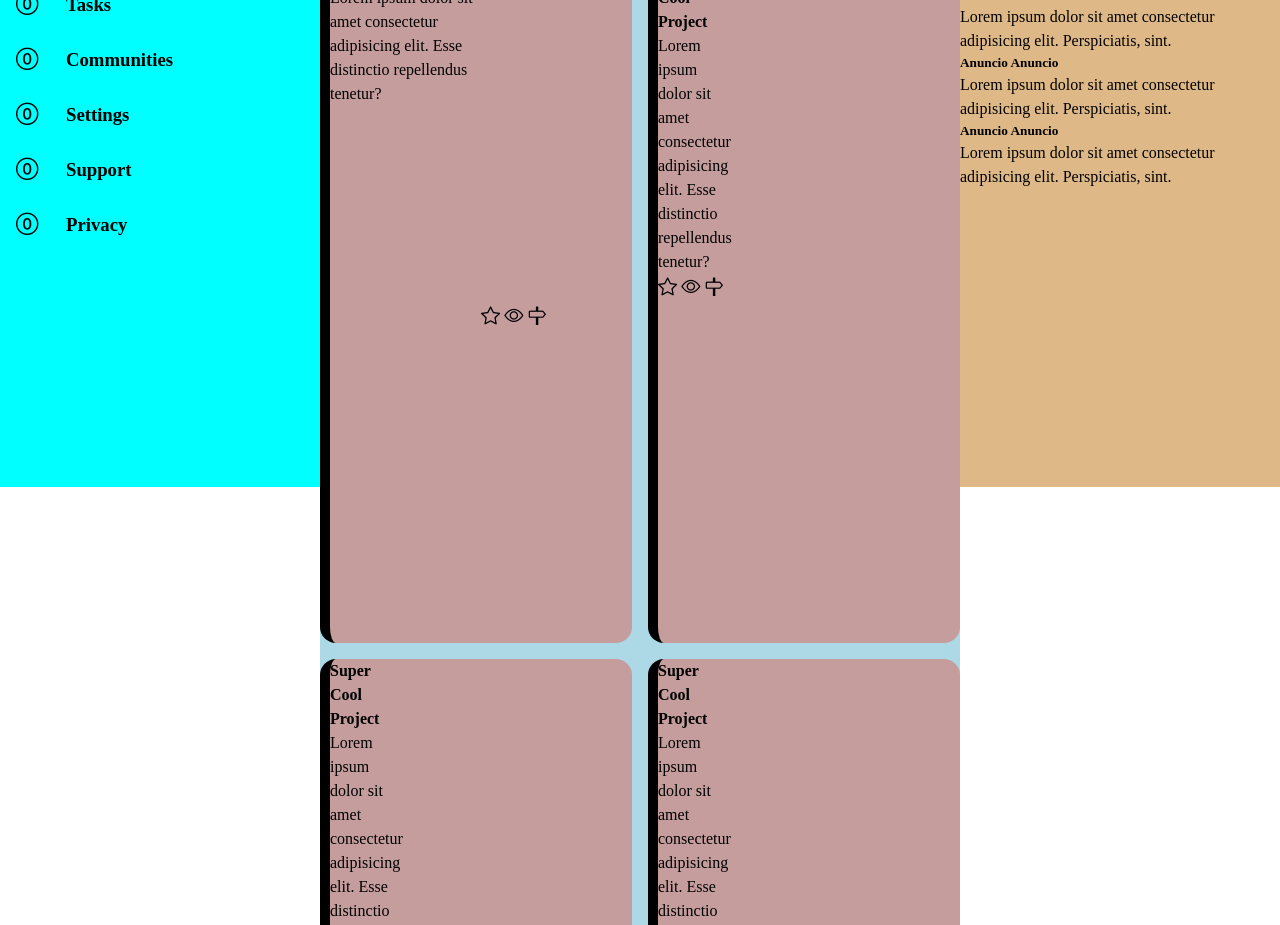
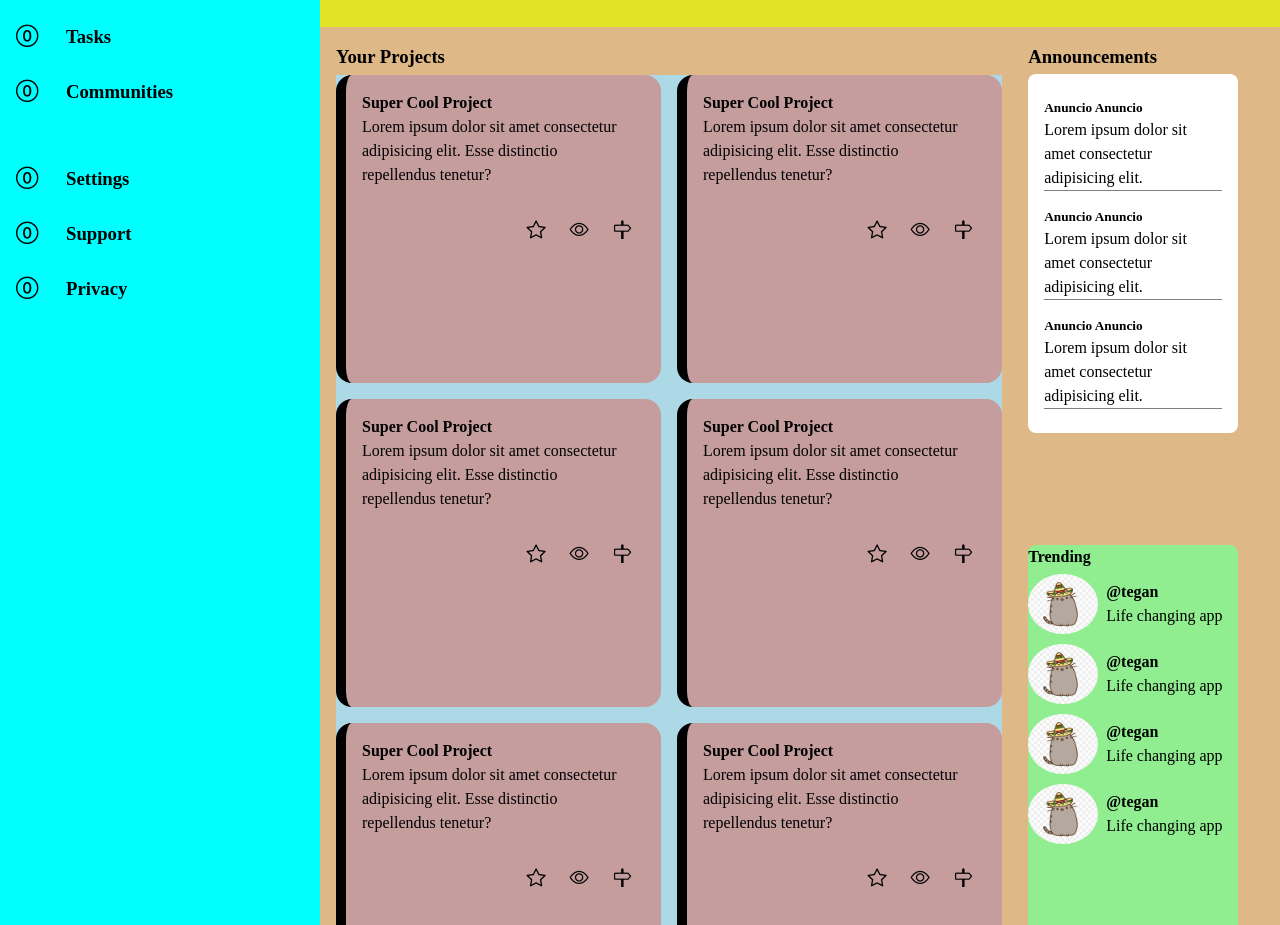
Before and after one commit to sebas2426/Admin-Dashboard, a plain HTML site: page index.html in a window 1280 px wide. Shown: the part 313-1238 px from the top of the page. Drawn offline with nearby package versions, Linux system fonts and the light colour scheme.

Commit message:
Mejoras en el layout base

```diff
--- a/index.html
+++ b/index.html
@@ -46,11 +46,13 @@
     </div>
 
     <div class="sidebar">
+
+        <div class="sidebar-title">
+        <i class="bi bi-0-circle" style="font-size: 1.8em;"></i>
+            <h1>Sidebar</h1>
+        </div>
+
         <div class="sidebar-element one">
-
-            <i class="bi bi-0-circle" style="font-size: 1.8em;"></i>
-            <h1>Sidebar</h1>
-
             <i class="bi bi-0-circle" style="font-size: 1.4em;"></i>
             <h3>Home</h3>
 
@@ -99,7 +101,6 @@
 
             </div>
             <div class="main-left-content">
-                 <div>
                 <span class="main-left-one">
                 <h4>Super Cool Project</h4>
                 <p>Lorem ipsum dolor sit amet consectetur adipisicing elit. Esse distinctio repellendus tenetur?</p>
@@ -110,10 +111,8 @@
                     <i class="bi bi-eye" style="font-size: 1.2em;"></i>
                     <i class="bi bi-signpost" style="font-size: 1.2em;"></i>
                 </span>
-                </div>
             </div>
             <div class="main-left-content">
-                 <div>
                 <span class="main-left-one">
                 <h4>Super Cool Project</h4>
                 <p>Lorem ipsum dolor sit amet consectetur adipisicing elit. Esse distinctio repellendus tenetur?</p>
@@ -124,10 +123,8 @@
                     <i class="bi bi-eye" style="font-size: 1.2em;"></i>
                     <i class="bi bi-signpost" style="font-size: 1.2em;"></i>
                 </span>
-                </div>
             </div>
             <div class="main-left-content">
-                 <div>
                 <span class="main-left-one">
                 <h4>Super Cool Project</h4>
                 <p>Lorem ipsum dolor sit amet consectetur adipisicing elit. Esse distinctio repellendus tenetur?</p>
@@ -138,10 +135,8 @@
                     <i class="bi bi-eye" style="font-size: 1.2em;"></i>
                     <i class="bi bi-signpost" style="font-size: 1.2em;"></i>
                 </span>
-                </div>
             </div>
            <div class="main-left-content">
-                 <div>
                 <span class="main-left-one">
                 <h4>Super Cool Project</h4>
                 <p>Lorem ipsum dolor sit amet consectetur adipisicing elit. Esse distinctio repellendus tenetur?</p>
@@ -152,10 +147,8 @@
                     <i class="bi bi-eye" style="font-size: 1.2em;"></i>
                     <i class="bi bi-signpost" style="font-size: 1.2em;"></i>
                 </span>
-                </div>
             </div>
             <div class="main-left-content">
-                 <div>
                 <span class="main-left-one">
                 <h4>Super Cool Project</h4>
                 <p>Lorem ipsum dolor sit amet consectetur adipisicing elit. Esse distinctio repellendus tenetur?</p>
@@ -166,24 +159,25 @@
                     <i class="bi bi-eye" style="font-size: 1.2em;"></i>
                     <i class="bi bi-signpost" style="font-size: 1.2em;"></i>
                 </span>
-                </div>
             </div>
         </div>
 
+
+
         <div class="main-right-one">
-            <h4>Announcements</h4>
+            <h3>Announcements</h3>
             <div class="main-right-Ann">
                 <span>
                     <h5>Anuncio Anuncio</h5>
-                    <p>Lorem ipsum dolor sit amet consectetur adipisicing elit. Perspiciatis, sint.</p>
+                    <p>Lorem ipsum dolor sit amet consectetur adipisicing elit.</p>
                 </span>
                 <span>
                     <h5>Anuncio Anuncio</h5>
-                    <p>Lorem ipsum dolor sit amet consectetur adipisicing elit. Perspiciatis, sint.</p>
+                    <p>Lorem ipsum dolor sit amet consectetur adipisicing elit.</p>
                 </span>
                 <span>
                     <h5>Anuncio Anuncio</h5>
-                    <p>Lorem ipsum dolor sit amet consectetur adipisicing elit. Perspiciatis, sint.</p>
+                    <p>Lorem ipsum dolor sit amet consectetur adipisicing elit.</p>
                 </span>
             </div>
         </div>
@@ -193,29 +187,42 @@
             <div class="main-right-Trend">
                 <span>
                     <img src="./images/pusheen.png" alt="">
-                    <h5>@tegan</h5>
-                    <p>Life changing app</p>
+                    <p>
+                        <b>@tegan</b>
+                        <br>
+                        Life changing app
+                    </p>
                 </span>
 
                  <span>
                     <img src="./images/pusheen.png" alt="">
-                    <h5>@tegan</h5>
-                    <p>Life changing app</p>
+                    <p>
+                        <b>@tegan</b>
+                        <br>
+                        Life changing app
+                    </p>
                 </span>
 
                  <span>
                     <img src="./images/pusheen.png" alt="">
-                    <h5>@tegan</h5>
-                    <p>Life changing app</p>
+                    <p>
+                        <b>@tegan</b>
+                        <br>
+                        Life changing app
+                    </p>
                 </span>
 
                  <span>
                     <img src="./images/pusheen.png" alt="">
-                    <h5>@tegan</h5>
-                    <p>Life changing app</p>
+                    <p>
+                        <b>@tegan</b>
+                        <br>
+                        Life changing app
+                    </p>
                 </span>
             </div>
         </div>
     </div>
+</div>
 </body>
 </html>
--- a/styles.css
+++ b/styles.css
@@ -62,7 +62,8 @@ a{
 
 
 .container{
-    height: 100vh;
+    height: 170vh;
+    background-color: rgb(136, 27, 112);
     display: grid;
     grid-template: repeat(4,1fr)/repeat(4,1fr);
 
@@ -72,6 +73,9 @@ a{
     background-color: rgb(226, 226, 38);
     grid-row: 1/2;
     grid-column: 2/5;
+    display: grid;
+    grid-template-rows: repeat(2,1fr);
+
 }
 
 .search-section{
@@ -79,7 +83,7 @@ a{
     grid-template: 1fr/2fr 1fr;
     align-items: center;
     background-color: red;
-    padding: 2rem;
+    padding: 0rem;
 }
 
 .search-section input{
@@ -114,7 +118,8 @@ a{
     display: grid;
     grid-template-columns: 2fr 1fr;
     align-items: center;
-    padding: 2rem;
+    align-content: center;
+    padding: 0.5rem;
 }
 
 .titles-left{
@@ -144,10 +149,12 @@ a{
     grid-row: 1/5;
     grid-column: 1/2;
     padding: 1rem;
+    gap: 2rem;
 
 }
 
-.sidebar-element{
+.sidebar-element,
+.sidebar-title{
     display: grid;
     grid-template-columns: 50px 1fr;
     grid-auto-rows: 55px;
@@ -156,47 +163,84 @@ a{
 
 .main-content{
     display: grid;
-    grid-template: repeat(2,1fr)/ 2fr 1fr;
+    grid-template: repeat(6,1fr)/ 2fr 1fr;
+    gap: 1rem 0;
 background-color: burlywood;
 grid-row: 2/5;
 grid-column: 2/5;
+padding: 1rem;
+}
+
+.main-content h3{
+  grid-row: 1;
+  grid-column: 1;
+  z-index: 0;
+
 }
 
 .main-left{
     grid-column: 1/2;
-    grid-row: 1/2;
+    grid-row: 1/7;
     display: grid;
-    grid-template: repeat(3,1fr)/repeat(2,1fr);
+    grid-template: repeat(3,1fr)/repeat(2,325px);
     gap: 1rem;
     background-color: lightblue;
+    margin-top: 2rem;
 }
 
 .main-left-content{
     display: grid;
-    grid-template: repeat(2,1fr)/ repeat(4,1fr);
+    grid-template: 100px 80px/ repeat(4,90px);
     border-left: 10px solid black;
     border-radius: 1rem;
+    padding: 1rem;
     background-color: rgb(197, 157, 157);
 }
 
 .main-left-one{
     grid-row: 1/3;
-    grid-column: 1/3;
+    grid-column:1/4;
 }
 
 .main-left-two{
-    grid-row: 2/3;
-    grid-column: 3/4;
+  display: grid;
+  grid-template-columns: repeat(3,1fr);
+  gap: 1.5rem;
+    justify-self: end;
+    align-self: center;
+    grid-row: 2;
+    grid-column: 3;
 }
 
 .main-right-one{
-    grid-row: 1;
+    grid-row: 1/3;
     grid-column: 2;
+    width: 80%;
+    justify-self: center;
 }
 
 .main-right-two{
-    grid-row: 2;
+  width: 80%;
+  justify-self: center;
+  border-radius: 0.5rem;
+    grid-row: 4/7;
     grid-column: 2;
+    background-color: lightgreen;
+}
+
+
+.main-right-Ann{
+  display: grid;
+  grid-template-rows: repeat(3,1fr);
+  padding: 1rem;
+  background-color: white;
+  border-radius: 0.5rem;
+  margin: 0.2rem 0;
+}
+
+.main-right-Ann span{
+  margin: 0.5rem 0;
+  border-bottom: 1px solid gray;
 }
 
 .main-right-Trend span{
@@ -204,6 +248,7 @@ grid-column: 2/5;
     grid-template-columns: 70px 1fr;
     grid-template-rows: 70px;
     align-items: center;
+    gap: 0.5rem;
 }
 .main-right-Trend span p{
     grid-column: 2;
```
